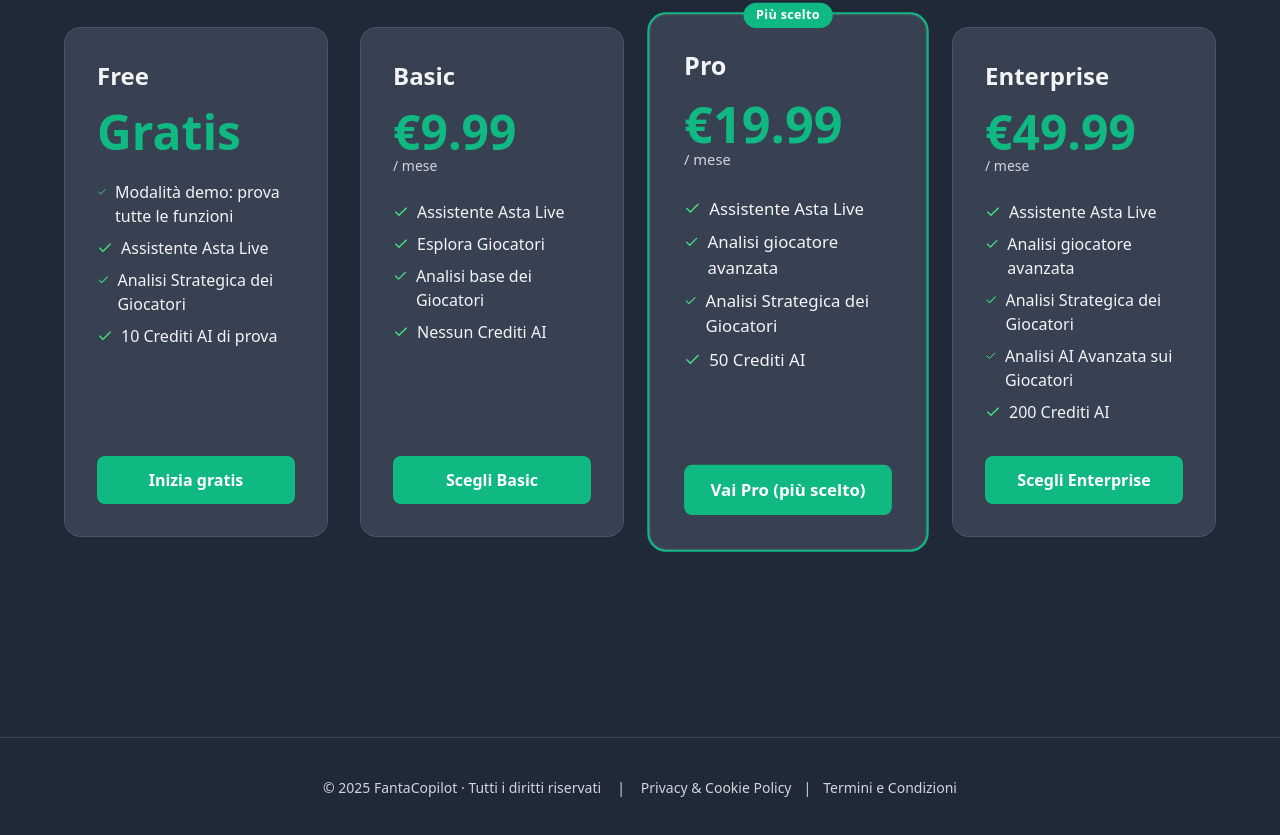
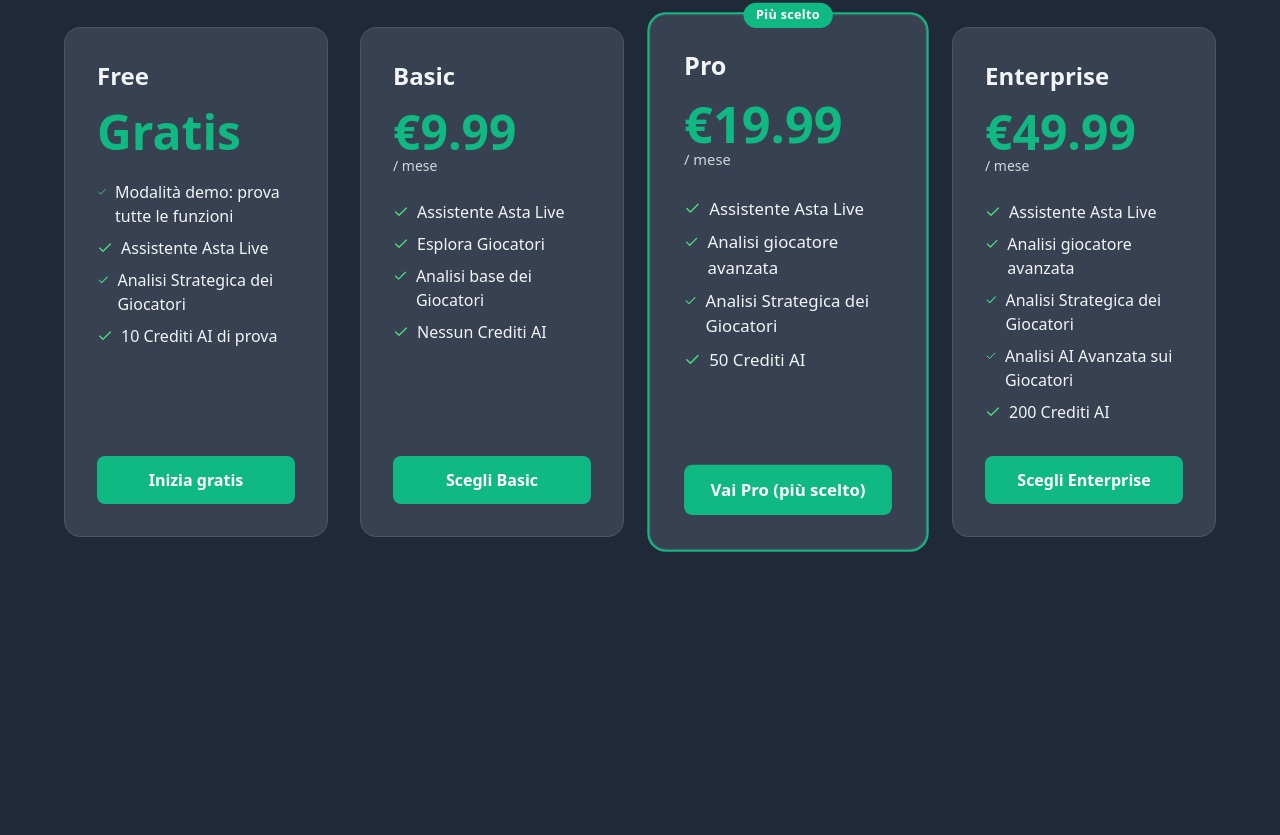
Before and after one commit to daniele21/fantacalcio_copilot, a React (Vite) app in the folder frontend/: page / in a window 1280 px wide. Shown: the part 1771-2606 px from the top of the page. After the commit the page ends 2468 px from the top, so only its background shows below. Built offline with nearby package versions, Linux system fonts and the light colour scheme; no server answers.

Commit message:
feat: Refactor Footer component for improved layout and styling

```diff
--- a/frontend/components/Footer.tsx
+++ b/frontend/components/Footer.tsx
@@ -3,18 +3,14 @@
 
 const Footer: React.FC = () => {
   return (
-    <footer className="py-10 text-center text-content-200 text-sm bg-base-100 border-t border-base-200 mt-10">
-      <div className="flex flex-col md:flex-row items-center justify-center gap-4">
+    <footer className="fixed bottom-0 left-0 w-full z-50 bg-base-100 border-t border-base-200 text-content-200 text-xs py-2 px-4 flex flex-col md:flex-row items-center justify-center gap-2 md:gap-4 shadow-none">
       <span>
         © {new Date().getFullYear()} FantaCopilot · Tutti i diritti riservati
       </span>
       <span className="hidden md:inline">|</span>
-        <div className="flex gap-3">
       <Link to="/privacy" className="hover:underline">Privacy & Cookie Policy</Link>
       <span className="hidden md:inline">|</span>
       <Link to="/terms" className="hover:underline">Termini e Condizioni</Link>
-        </div>
-      </div>
     </footer>
   );
 };
```
Lines whose indentation alone changed are shown as unchanged.
